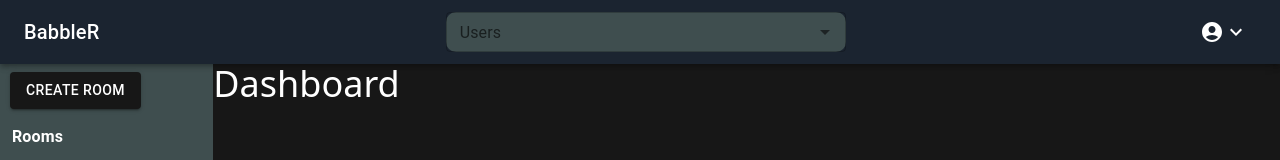
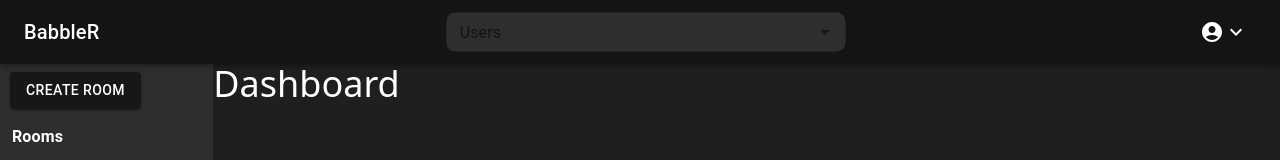
Before and after one commit to Alexandrhall/babbler, a Next.js app: page / in a window 1280 px wide. Shown: the top 160 px of the page. Built offline with nearby package versions, Linux system fonts and the light colour scheme; no server answers; the database is empty; sample sign-in values are in the browser's storage.

Commit message:
fixed some styling

```diff
--- a/src/components/MsgRoom.tsx
+++ b/src/components/MsgRoom.tsx
@@ -20,9 +20,11 @@ const MsgRoom = ({ room }: IProps) => {
       style={{
         height: "80vh",
         overflow: "auto",
+        display: "flex",
+        flexDirection: "column",
       }}
     >
-      <div>
+      <div className="mb-16">
         <ReturnMessage room={room} />
       </div>
       <SendMessage room={room} />
--- a/src/components/Navbar.tsx
+++ b/src/components/Navbar.tsx
@@ -32,9 +32,11 @@ const Navbar = () => {
     <>
       <AppBar position="relative" className="w-auto">
         <Toolbar
+          // 1F1F1F
+          // 171717
           sx={{
             height: "60px",
-            backgroundColor: "#1B2430",
+            backgroundColor: "#141414",
             display: "flex",
           }}
         >
--- a/src/components/ReturnMessage.tsx
+++ b/src/components/ReturnMessage.tsx
@@ -54,21 +54,21 @@ const returnMessage = ({ room }: IProps) => {
               usrr.map((usr) => {
                 if (msg.uid === usr.id) {
                   return (
-                    <span className="text-white pl-2" key={uuidv4()}>
+                    <span className="text-gray-400 pl-1" key={uuidv4()}>
                       {usr.username}
                     </span>
                   );
                 }
               })}
 
-            <span className="text-white pl-16 float-right" key={uuidv4()}>
+            <span className="text-gray-400 pl-16 float-right" key={uuidv4()}>
               {dateTime && dateTime}
             </span>
             {msg.text.startsWith("https") ? (
               <a
                 href={msg.text}
                 target="_blank"
-                className="text-blue-800 block"
+                className="text-blue-500 hover:text-blue-300 block"
                 rel="noreferrer"
                 key={uuidv4()}
               >
--- a/src/components/RoomList.tsx
+++ b/src/components/RoomList.tsx
@@ -40,9 +40,10 @@ const RoomList = () => {
   }, [rooms]);
 
   return (
+    // 3F4E4F
     <div
       className="w-64"
-      style={{ backgroundColor: "#3F4E4F", height: "92vh" }}
+      style={{ backgroundColor: "#2E2E2F", height: "92vh" }}
     >
       <List>
         <CreateRoom />
--- a/src/components/SearchUserBar.tsx
+++ b/src/components/SearchUserBar.tsx
@@ -71,7 +71,7 @@ export default function SearchUserBar() {
       onChange={handleChange}
       sx={{
         width: "400px",
-        backgroundColor: "#3F4E4F",
+        backgroundColor: "#2E2E2F",
         borderRadius: "10px",
       }}
       style={{ color: "white" }}
--- a/src/components/SendMessage.tsx
+++ b/src/components/SendMessage.tsx
@@ -97,7 +97,14 @@ const SendMessage = ({ room }: IProps) => {
   };
 
   return (
-    <div>
+    <div
+      style={{
+        position: "fixed",
+        bottom: "10px",
+        width: "65%",
+        marginLeft: "45px",
+      }}
+    >
       <div className="ml-1 text-white pt-8">
         <input
           type="file"
--- a/styles/globals.css
+++ b/styles/globals.css
@@ -62,5 +62,5 @@ a {
 }
 
 body {
-  background-color: #171717;
+  background-color: #1f1f1f;
 }
--- a/styles/styles.tsx
+++ b/styles/styles.tsx
@@ -1,8 +1,8 @@
 import styled from "@emotion/styled";
 
 export const TextMessageFB = styled.div`
-  color: black;
-  background-color: #395b64;
+  color: white;
+  background-color: #323348;
   border-radius: 5px;
   padding: 2px;
   width: fit-content;
```
